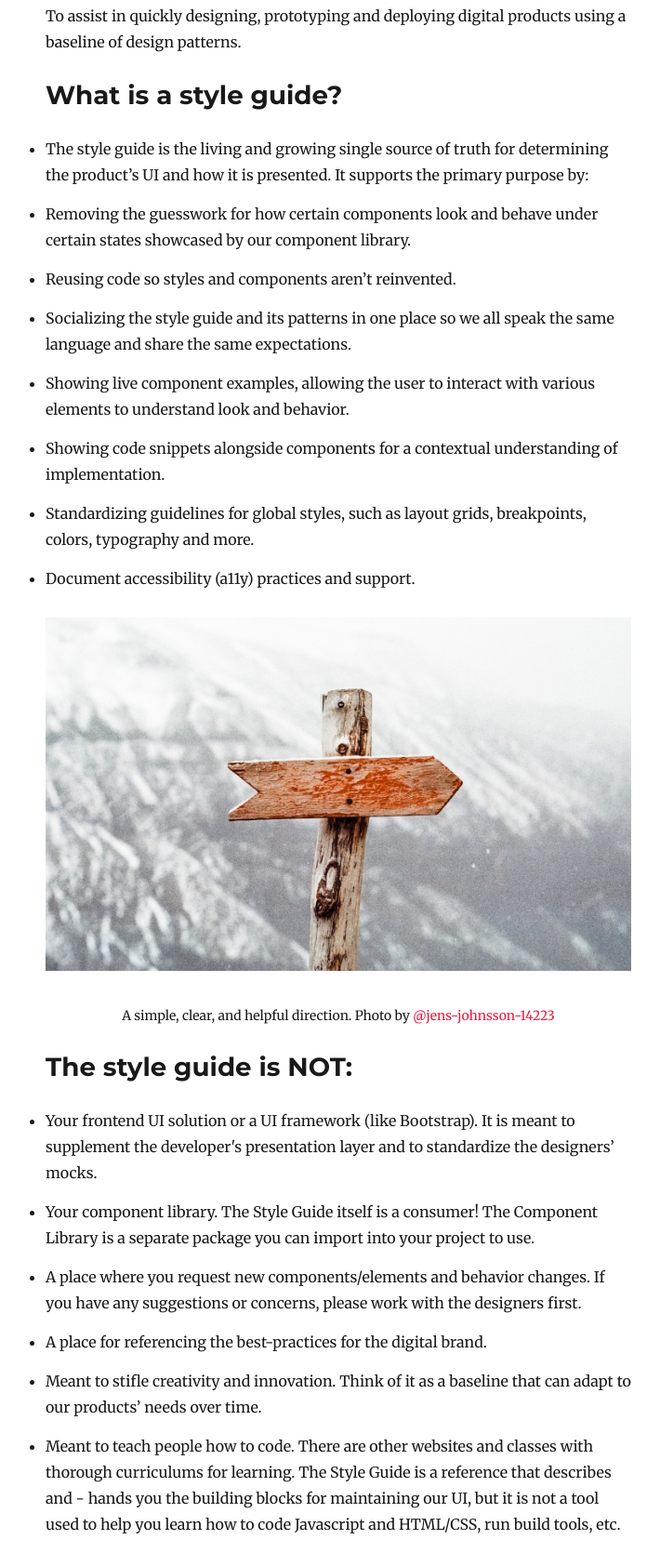
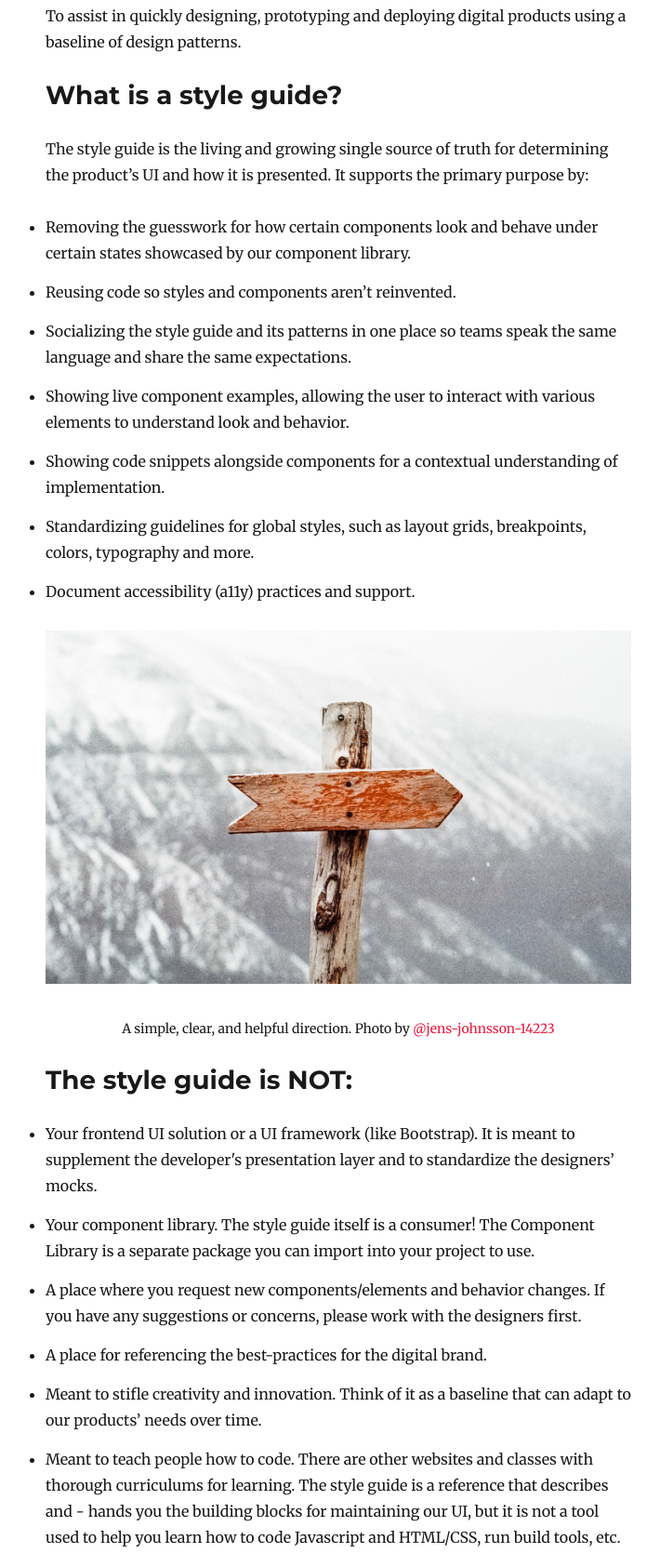
Before and after one commit to meechanism/meechanism, a Gatsby site: page /blog/why-a-styleguide/ in a window 1280 px wide. Shown: the part 903-2573 px from the top of the page at 93% size, without its empty margins (308-1018 px from the left). Built offline with nearby package versions, Linux system fonts and the light colour scheme; Gatsby itself is replaced by a stand-in of ours; some packages are replaced by stand-ins of ours.

Commit message:
Update some formating for blog post

```diff
--- a/content/blog/why-a-styleguide/index.md
+++ b/content/blog/why-a-styleguide/index.md
@@ -18,10 +18,11 @@ To assist in quickly designing, prototyping and deploying digital products using
 
 ## What is a style guide?
 
-- The style guide is the living and growing single source of truth for determining the product’s UI and how it is presented. It supports the primary purpose by:
+The style guide is the living and growing single source of truth for determining the product’s UI and how it is presented. It supports the primary purpose by:
+
 - Removing the guesswork for how certain components look and behave under certain states showcased by our component library.
 - Reusing code so styles and components aren’t reinvented.
-- Socializing the style guide and its patterns in one place so we all speak the same language and share the same expectations.
+- Socializing the style guide and its patterns in one place so teams speak the same language and share the same expectations.
 - Showing live component examples, allowing the user to interact with various elements to understand look and behavior.
 - Showing code snippets alongside components for a contextual understanding of implementation.
 - Standardizing guidelines for global styles, such as layout grids, breakpoints, colors, typography and more.
@@ -35,11 +36,11 @@ To assist in quickly designing, prototyping and deploying digital products using
 ## The style guide is NOT:
 
 - Your frontend UI solution or a UI framework (like Bootstrap). It is meant to supplement the developer's presentation layer and to standardize the designers’ mocks.
-- Your component library. The Style Guide itself is a consumer! The Component Library is a separate package you can import into your project to use.
+- Your component library. The style guide itself is a consumer! The Component Library is a separate package you can import into your project to use.
 - A place where you request new components/elements and behavior changes. If you have any suggestions or concerns, please work with the designers first.
 - A place for referencing the best-practices for the digital brand.
 - Meant to stifle creativity and innovation. Think of it as a baseline that can adapt to our products’ needs over time.
-- Meant to teach people how to code. There are other websites and classes with thorough curriculums for learning. The Style Guide is a reference that describes and - hands you the building blocks for maintaining our UI, but it is not a tool used to help you learn how to code Javascript and HTML/CSS, run build tools, etc.
+- Meant to teach people how to code. There are other websites and classes with thorough curriculums for learning. The style guide is a reference that describes and - hands you the building blocks for maintaining our UI, but it is not a tool used to help you learn how to code Javascript and HTML/CSS, run build tools, etc.
 
 ## Target Audience (Who is it for?)
 
@@ -67,8 +68,9 @@ Below are the basic iterative steps for how the style guide will be developed an
 - If a new element (or state/behavior) is found, it will be evaluated and determined whether or not changes/additions will make it into the library.
 - A frontend developer will implement the new changes and add them to the component library. It will then be reviewed by peers and merged.
 - The style guide will be updated reflecting the above.
-- Consumers of the component library and Style Guide will be notified of the update.
-- Wash and repeat.
+- Consumers of the component library and style guide will be notified of the update.
+
+Wash and repeat.
 
 ## Criteria/flow for adding new elements, behavior, or state to the style guide
 
```
